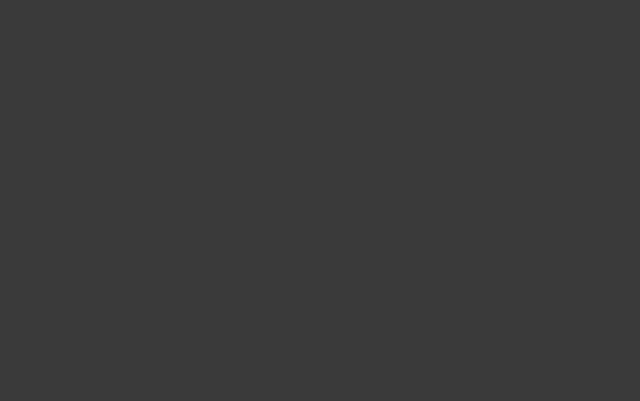
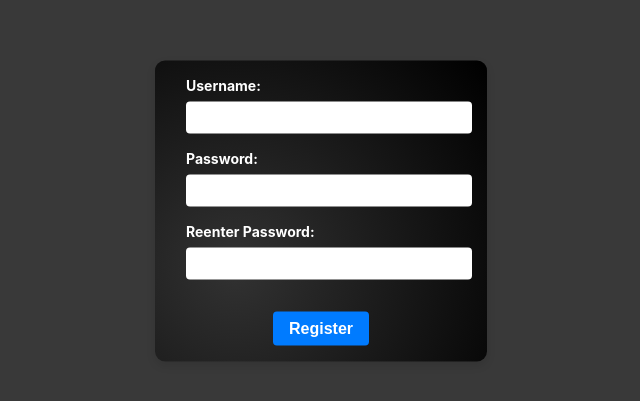
Before and after one commit to StefanDespotovic/banking-system, a React (Create React App) app: page /register in a window 1280 px wide. Before the commit this address had no page. Shown: the part 189-590 px from the top of the page, without its empty margins (319-959 px from the left). Built offline with nearby package versions, Linux system fonts and the light colour scheme.

Commit message:
created registration

```diff
--- a/src/App.js
+++ b/src/App.js
@@ -1,6 +1,7 @@
 import React from "react";
 import { BrowserRouter as Router, Route, Routes } from "react-router-dom";
 import Login from "./components/login/Login";
+import Register from "./components/register/Register";
 import Main from "./components/mainPage/MainPage";
 import Welcome from "./components/welcome/Welcome";
 import { AuthProvider } from "./AuthContext";
@@ -12,6 +13,7 @@ const App = () => {
         <Routes>
           <Route path="/" element={<Welcome />} />
           <Route path="/login" element={<Login />} />
+          <Route path="/register" element={<Register />} />
           <Route path="/main" element={<Main />} />
         </Routes>
       </Router>
--- a/src/components/mainPage/MainPage.js
+++ b/src/components/mainPage/MainPage.js
@@ -50,7 +50,7 @@ const Main = () => {
   const navigate = useNavigate();
   const handleLogoutClick = () => {
     handleLogout();
-    navigate("/login");
+    navigate("/");
   };
 
   const fetchUserData = async () => {
--- /dev/null
+++ b/src/components/register/Register.js
@@ -0,0 +1,160 @@
+import React, { useContext, useState } from "react";
+import { useNavigate } from "react-router-dom";
+import { AuthContext } from "../../AuthContext";
+import styled from "styled-components";
+
+const RegisterModal = styled.div`
+  background: radial-gradient(
+    circle at 24.1% 68.8%,
+    rgb(50, 50, 50) 0%,
+    rgb(0, 0, 0) 99.4%
+  );
+  box-shadow: 0px 4px 10px rgba(0, 0, 0, 0.1);
+  border-radius: 10px;
+  padding: 16px;
+  width: 300px;
+  position: absolute;
+  top: 50%;
+  left: 50%;
+  transform: translate(-50%, -50%);
+  display: flex;
+  flex-direction: column;
+  align-items: center;
+`;
+
+const Form = styled.form`
+  display: flex;
+  flex-direction: column;
+  align-items: center;
+  width: 90%;
+`;
+
+const Label = styled.label`
+  display: flex;
+  flex-direction: column;
+  align-items: flex-start;
+  margin-bottom: 16px;
+  width: 100%;
+  color: white;
+
+  & > span {
+    font-size: 14px;
+    font-weight: 700;
+    margin-bottom: 8px;
+  }
+
+  & > input {
+    border: none;
+    border-radius: 4px;
+    padding: 8px;
+    width: 100%;
+    font-size: 14px;
+  }
+`;
+
+const Button = styled.button`
+  background-color: #007bff;
+  border: none;
+  border-radius: 4px;
+  color: #fff;
+  cursor: pointer;
+  font-size: 16px;
+  font-weight: 700;
+  margin-top: 16px;
+  padding: 8px 16px;
+
+  &:hover {
+    background-color: #0069d9;
+  }
+`;
+
+const Register = () => {
+  const [username, setUsername] = useState("");
+  const [password, setPassword] = useState("");
+  const [reenterPassword, setReenterPassword] = useState("");
+  const [error, setError] = useState(null);
+
+  const { handleLogin } = useContext(AuthContext);
+
+  const navigate = useNavigate();
+
+  const handleSubmit = async (event) => {
+    event.preventDefault();
+    setError(null);
+
+    if (!username || !password || !reenterPassword) {
+      setError("Please fill in all fields.");
+      return;
+    }
+
+    if (password !== reenterPassword) {
+      setError("Passwords do not match.");
+      return;
+    }
+
+    try {
+      const response = await fetch("http://localhost:5000/api/register", {
+        method: "POST",
+        headers: {
+          "Content-Type": "application/json",
+        },
+        body: JSON.stringify({
+          username,
+          password,
+        }),
+      });
+
+      if (response.ok) {
+        const data = await response.json();
+        handleLogin(data.userId);
+        navigate("/main");
+      } else {
+        const data = await response.json();
+        setError(data.error);
+      }
+    } catch (error) {
+      console.error("Error connecting to server", error);
+      setError("Error connecting to server. Please try again.");
+    }
+  };
+  return (
+    <RegisterModal>
+      <Form onSubmit={handleSubmit}>
+        {error && <span>{error.message}</span>}
+        <Label>
+          <span>Username:</span>
+          <input
+            type="text"
+            value={username}
+            onChange={(event) => setUsername(event.target.value)}
+            required
+          />
+        </Label>
+        <Label>
+          <span>Password:</span>
+          <input
+            type="password"
+            value={password}
+            onChange={(event) => setPassword(event.target.value)}
+            required
+          />
+        </Label>
+        <Label>
+          <span>Reenter Password:</span>
+          <input
+            type="password"
+            value={reenterPassword}
+            onChange={(event) => setReenterPassword(event.target.value)}
+            required
+          />
+        </Label>
+        {password !== reenterPassword && (
+          <span style={{ color: "white" }}>Passwords do not match.</span>
+        )}
+        <Button type="submit">Register</Button>
+      </Form>
+    </RegisterModal>
+  );
+};
+
+export default Register;
--- a/src/components/welcome/Welcome.js
+++ b/src/components/welcome/Welcome.js
@@ -41,6 +41,21 @@ const LoginButton = styled.button`
     background-color: #0069d9;
   }
 `;
+const RegisterButton = styled.button`
+  background-color: #007bff;
+  border: none;
+  border-radius: 4px;
+  color: #fff;
+  cursor: pointer;
+  font-size: 16px;
+  font-weight: 700;
+  margin-top: 16px;
+  padding: 8px 16px;
+
+  &:hover {
+    background-color: #0069d9;
+  }
+`;
 
 const Welcome = () => {
   const navigate = useNavigate();
@@ -49,10 +64,15 @@ const Welcome = () => {
     navigate("/login");
   };
 
+  const handleRegisterClick = () => {
+    navigate("/Register");
+  };
+
   return (
     <WelcomeLogin>
       <Title>Welcome</Title>
       <LoginButton onClick={handleLoginClick}>Login</LoginButton>
+      <RegisterButton onClick={handleRegisterClick}>Register</RegisterButton>
     </WelcomeLogin>
   );
 };
```
Also changed, not shown: 1 other file (tests, documents, lock files or other folders).
